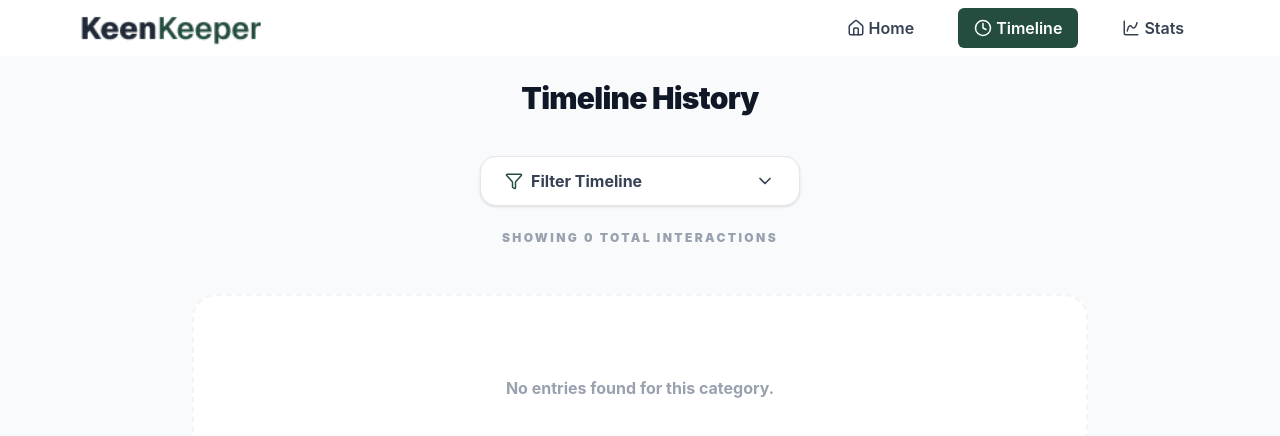
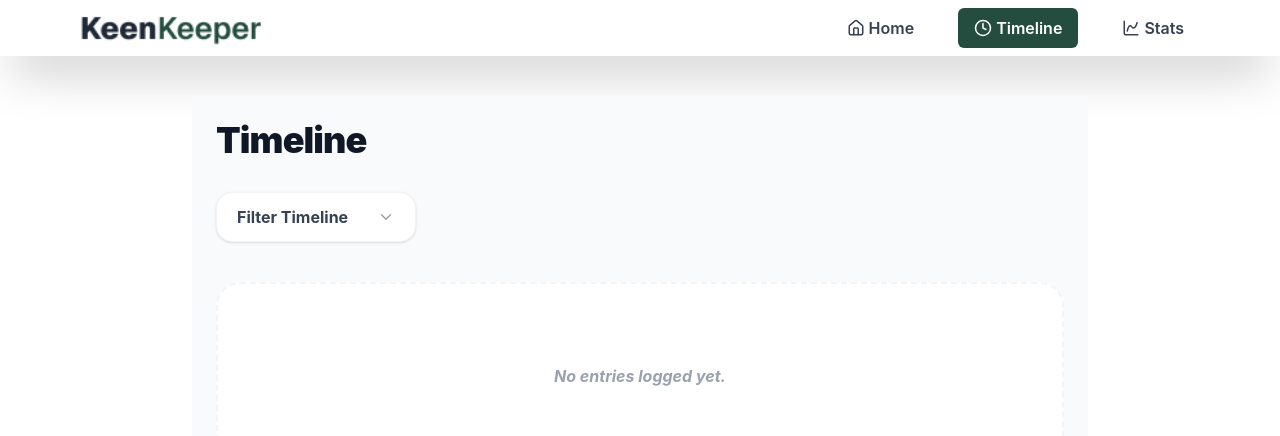
Before and after one commit to Aslam603/KEEN-KEEPER, a React (Vite) app: page /Timeline in a window 1280 px wide. Shown: the top 436 px of the page. Built offline with nearby package versions, Linux system fonts and the light colour scheme.

Commit message:
updated timeline section

```diff
--- a/src/pages/Timeline/Timeline.jsx
+++ b/src/pages/Timeline/Timeline.jsx
@@ -1,5 +1,5 @@
 import React, { useEffect, useState, useRef } from 'react';
-import { ChevronDown, Filter } from 'lucide-react';
+import { ChevronDown } from 'lucide-react';
 
 const Timeline = () => {
     const [history, setHistory] = useState([]);
@@ -15,7 +15,6 @@ const Timeline = () => {
             console.error("Error loading timeline:", error);
         }
 
-        // Close dropdown when clicking outside
         const handleClickOutside = (event) => {
             if (dropdownRef.current && !dropdownRef.current.contains(event.target)) {
                 setIsOpen(false);
@@ -25,12 +24,10 @@ const Timeline = () => {
         return () => document.removeEventListener('mousedown', handleClickOutside);
     }, []);
 
-    // Filter Logic
     const filteredHistory = activeFilter === 'All'
         ? history
         : history.filter(item => item.type === activeFilter);
 
-    // Count Logic
     const countInteractions = (type) => {
         if (type === 'All') return history.length;
         return history.filter(item => item.type === type).length;
@@ -39,24 +36,21 @@ const Timeline = () => {
     const filterOptions = ['All', 'Call', 'Text', 'Video'];
 
     return (
-        <div className="max-w-7xl mx-auto p-6 bg-[#F8FAFC] min-h-screen">
-            <h1 className="text-3xl font-black text-gray-900 mb-10 text-center tracking-tight">Timeline History</h1>
+        <div className="max-w-4xl mx-auto p-6 bg-[#F8FAFC] min-h-screen mt-10">
+            {/* Left Header */}
+            <h1 className="text-4xl font-black text-gray-900 mb-8 tracking-tight">Timeline </h1>
 
-            <div className="flex flex-col items-center mb-12">
-                {/* Custom Dropdown Container */}
-                <div className="relative w-full max-w-xs" ref={dropdownRef}>
+            {/* Left  Section */}
+            <div className="flex flex-col items-start mb-10">
+                <div className="relative w-full max-w-[200px]" ref={dropdownRef}>
                     <button
                         onClick={() => setIsOpen(!isOpen)}
-                        className="w-full flex items-center justify-between bg-white border border-gray-200 px-6 py-3 rounded-2xl shadow-sm font-bold text-gray-700 hover:border-[#244D3F] transition-all"
+                        className="w-full flex items-center justify-between bg-white border border-gray-100 px-5 py-3 rounded-2xl shadow-sm font-bold text-gray-700 hover:border-[#244D3F] transition-all"
                     >
-                        <div className="flex items-center gap-2">
-                            <Filter size={18} className="text-[#244D3F]" />
-                            <span>{activeFilter === 'All' ? 'Filter Timeline' : activeFilter}</span>
-                        </div>
-                        <ChevronDown size={20} className={`transition-transform duration-300 ${isOpen ? 'rotate-180' : ''}`} />
+                        <span>{activeFilter === 'All' ? 'Filter Timeline' : activeFilter}</span>
+                        <ChevronDown size={18} className={`text-gray-400 transition-transform duration-300 ${isOpen ? 'rotate-180' : ''}`} />
                     </button>
 
-                    {/* Dropdown Menu */}
                     {isOpen && (
                         <div className="absolute z-50 w-full mt-2 bg-white border border-gray-100 rounded-2xl shadow-xl overflow-hidden py-2 animate-in fade-in zoom-in duration-200">
                             {filterOptions.map((option) => (
@@ -66,7 +60,7 @@ const Timeline = () => {
                                         setActiveFilter(option);
                                         setIsOpen(false);
                                     }}
-                                    className={`w-full text-left px-6 py-3 text-sm font-bold transition-colors flex justify-between items-center ${
+                                    className={`w-full text-left px-5 py-3 text-sm font-bold transition-colors flex justify-between items-center ${
                                         activeFilter === option
                                         ? 'bg-[#244D3F] text-white'
                                         : 'text-gray-600 hover:bg-gray-50'
@@ -81,26 +75,19 @@ const Timeline = () => {
                         </div>
                     )}
                 </div>
-
-                {/* Interaction Summary Count Display */}
-                <div className="mt-6">
-                    <p className="text-xs font-black text-gray-400 uppercase tracking-[0.2em]">
-                        Showing {filteredHistory.length} {activeFilter !== 'All' ? activeFilter : 'Total'} Interactions
-                    </p>
-                </div>
             </div>
 
-            {/* Timeline Cards */}
+            {/* Content Section */}
             {filteredHistory.length === 0 ? (
-                <div className="text-center py-20 bg-white rounded-3xl border-2 border-dashed border-gray-100 max-w-4xl mx-auto">
-                    <p className="text-gray-400 font-bold">No entries found for this category.</p>
+                <div className="py-20 bg-white rounded-3xl border-2 border-dashed border-gray-100 flex items-center justify-center">
+                    <p className="text-gray-400 font-bold italic">No entries logged yet.</p>
                 </div>
             ) : (
-                <div className="flex flex-col items-center gap-4">
+                <div className="flex flex-col gap-4">
                     {filteredHistory.map((item) => (
                         <div
                             key={item.id}
-                            className="w-full max-w-4xl bg-white rounded-2xl shadow-sm border border-gray-100 p-6 flex items-center hover:shadow-md transition-all duration-300"
+                            className="w-full bg-white rounded-3xl shadow-sm border border-gray-100 p-6 flex items-center"
                         >
                             <div className="bg-[#F8FAFC] p-4 rounded-2xl mr-6 border border-gray-50">
                                 <img
@@ -115,7 +102,7 @@ const Timeline = () => {
                                 <h3 className="text-xl font-bold text-gray-900">
                                     {item.type} with <span className="text-[#244D3F]">{item.friendName}</span>
                                 </h3>
-                                <p className="text-xs text-gray-400 font-black mt-1 uppercase tracking-widest">
+                                <p className="text-xs text-gray-400 font-black mt-1 uppercase tracking-[0.15em]">
                                     {item.date}
                                 </p>
                             </div>
```
